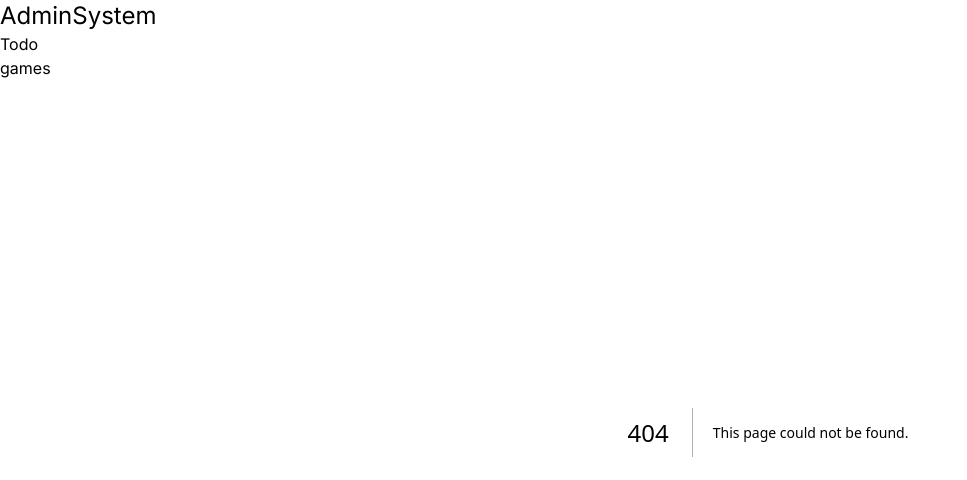
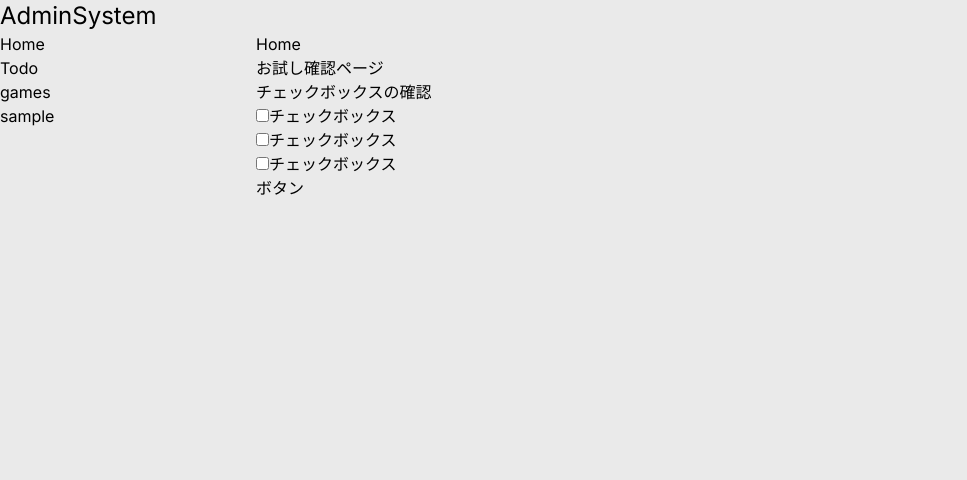
Before and after one commit to T-Naohisa/todo-react, a Next.js app in the folder todo/: page /sample in a window 1280 px wide. Before the commit this address had no page. Shown: the top 480 px of the page, without its empty margins (0-967 px from the left). Built offline with nearby package versions, Linux system fonts and the light colour scheme.

Commit message:
add calender function

```diff
--- a/todo/src/app/page.tsx
+++ b/todo/src/app/page.tsx
@@ -1,36 +1,13 @@
 'use client';
 import React, { useEffect, useState } from 'react';
 import { CalendaerPage } from 'components/calender';
-import { Modal } from 'components/modal';
-type Events = {
-  id: number;
-  title: string;
-  description: string;
-  start: string;
-  end: string;
-  backgroundColor: string;
-  editable: boolean;
-};
 
 export default function Home() {
   const [nowTime, setNowTime] = useState<string>('');
-  const [isOpen, setIsOpen] = useState<boolean>(false);
-  const [eventList, setEventsList] = useState<Events[]>([]);
 
   useEffect(() => {
     getTime();
     setTime();
-    setEventsList([
-      {
-        id: 1,
-        title: 'test',
-        description: 'test',
-        start: '2024-11-23',
-        end: '2024-11-23',
-        backgroundColor: 'green',
-        editable: true,
-      },
-    ]);
   }, []);
 
   /**
@@ -58,50 +35,19 @@ export default function Home() {
    */
   const dateFormat = (date: Date) => {
     const year = date.getFullYear();
-    const month = date.getMonth();
+    const month = date.getMonth() + 1;
     const days = date.getDate();
     const hour = date.getHours();
     const min = date.getMinutes();
 
     return `${year}/${month}/${days} ${hour}:${min}`;
   };
-  const openModal = () => {
-    setIsOpen(true);
-  };
-  const submit = (title: string, disribe: string) => {
-    setIsOpen(false);
-    console.log('登録されたタイトル:' + title);
-    console.log('登録された詳細:' + disribe);
-
-    eventList.push({
-      id: 2,
-      title: 'test2',
-      description: 'test2',
-      start: '2024-11-24',
-      end: '2024-11-24',
-      backgroundColor: 'red',
-      editable: true,
-    });
-    const updateEventList = eventList;
-    setEventsList(updateEventList);
-  };
-  const close = () => {
-    setIsOpen(false);
-  };
 
   return (
     <>
       <p className="timestamp text-6xl">{nowTime}</p>
       <div className="m-5">
-        <CalendaerPage event={eventList} url="/" />
-        <button
-          onClick={() => {
-            openModal();
-          }}
-        >
-          test
-        </button>
-        <Modal isOpen={isOpen} close={close} submit={submit} />
+        <CalendaerPage />
       </div>
     </>
   );
--- /dev/null
+++ b/todo/src/app/sample/page.tsx
@@ -0,0 +1,74 @@
+'use client';
+import React, { useEffect, useState } from 'react';
+
+export default function Page() {
+  const [buttonDisabled, setButtonDisabled] = useState<boolean>(true);
+  useEffect(() => {
+    setButtonDisabled(true);
+  }, []);
+
+  const onchangeCheckbox = (event: React.ChangeEvent<HTMLInputElement>) => {
+    console.log(event.target.checked);
+    const checkstatuslist: boolean[] = [];
+
+    document.querySelectorAll('.checkitems').forEach((item) => {
+      if (item instanceof HTMLInputElement) {
+        console.log('チェックボックスの状態:', item.checked);
+        checkstatuslist.push(item.checked);
+      }
+    });
+    setButtonDisabled(
+      !checkstatuslist.every((item) => {
+        return item === true;
+      }),
+    );
+  };
+  const onClickButton = () => {
+    console.log('ボタンがクリックされました');
+    console.log('disable' + buttonDisabled);
+  };
+
+  return (
+    <div>
+      <h1>Home</h1>
+      <p>お試し確認ページ</p>
+      <div>
+        <p>チェックボックスの確認</p>
+        <input
+          className="checkitems"
+          type="checkbox"
+          onChange={(e) => {
+            onchangeCheckbox(e);
+          }}
+        />
+        <span>チェックボックス</span>
+        <br />
+        <input
+          className="checkitems"
+          type="checkbox"
+          onChange={(e) => {
+            onchangeCheckbox(e);
+          }}
+        />
+        <span>チェックボックス</span>
+        <br />
+        <input
+          className="checkitems"
+          type="checkbox"
+          onChange={(e) => {
+            onchangeCheckbox(e);
+          }}
+        />
+        <span>チェックボックス</span>
+      </div>
+      <button
+        disabled={buttonDisabled}
+        onClick={() => {
+          onClickButton();
+        }}
+      >
+        ボタン
+      </button>
+    </div>
+  );
+}
--- a/todo/src/app/sample/sample.tsx
+++ /dev/null
@@ -1,11 +0,0 @@
-import React from 'react';
-import Link from 'next/link';
-
-export default function Page() {
-  return (
-    <div>
-      <h1>Home</h1>
-      <Link href="/about">About</Link>
-    </div>
-  );
-}
--- a/todo/src/app/todo/page.tsx
+++ b/todo/src/app/todo/page.tsx
@@ -4,6 +4,7 @@ const Todo = () => {
   const test = () => {
     console.log('test');
   };
+
   test();
   return (
     <div className="container mx-auto p-8 text-center max-w-2xl">
--- a/todo/src/components/Sidebar.tsx
+++ b/todo/src/components/Sidebar.tsx
@@ -4,11 +4,17 @@ export const Sidebar = () => {
   return (
     <>
       <p>
+        <Link href="/">Home</Link>
+      </p>
+      <p>
         <Link href="/todo">Todo</Link>
       </p>
       <p>
         <Link href="/games">games</Link>
       </p>
+      <p>
+        <Link href="/sample">sample</Link>
+      </p>
     </>
   );
 };
--- a/todo/src/components/calender.tsx
+++ b/todo/src/components/calender.tsx
@@ -1,16 +1,13 @@
 'use client';
-import React from 'react';
+import React, { use, useEffect, useState } from 'react';
 import FullCalendar from '@fullcalendar/react';
 import dayGridPlugin from '@fullcalendar/daygrid';
 import interactionPlugin, { DateClickArg } from '@fullcalendar/interaction';
-import { EventSourceInput, DateSelectArg } from '@fullcalendar/core/index.js';
+import { EventSourceInput } from '@fullcalendar/core/index.js';
+import { Modal } from 'components/modal';
 
-type Props = {
-  event: Events[];
-  url: string;
-};
-type Events = {
-  id: number;
+export type Events = {
+  id?: number;
   title: string;
   description: string;
   start: string;
@@ -19,35 +16,90 @@ type Events = {
   editable: boolean;
 };
 
-export const CalendaerPage = (props: Props) => {
-  console.log('eventupdate render:' + props.event);
+export const CalendaerPage = () => {
+  const [isOpen, setIsOpen] = useState<boolean>(false);
+  const [eventList, setEventsList] = useState<Events[]>([]);
+  const [newEvent, setNewEvent] = useState<Events>({
+    title: 'a',
+    description: 'a',
+    start: '',
+    end: '',
+    backgroundColor: 'red',
+    editable: true,
+  });
+  useEffect(() => {
+    setEventsList([
+      {
+        title: 'test',
+        description: 'test',
+        start: '2025-05-23',
+        end: '2025-05-23',
+        backgroundColor: 'green',
+        editable: true,
+      },
+      {
+        title: 'sample2',
+        description: 'sample2',
+        start: '2025-05-24',
+        end: '2025-05-26',
+        backgroundColor: 'green',
+        editable: true,
+      },
+    ]);
+  }, []);
+
+  /**
+   * 日付をクリックしたときに発火する
+   * @param arg
+   */
   const dateClick = (arg: DateClickArg) => {
-    console.log('date click');
-    console.log(arg);
+    openModal();
     const date = arg.dateStr;
-    const month = date.slice(5, 7);
-    const days = date.slice(8, 10);
-    console.log(month, days);
-    console.log(props.event[0]?.id);
-    console.log(props.event[1]?.id);
+    setNewEvent((prevEvent) => ({
+      ...prevEvent,
+      start: date,
+      end: date,
+    }));
   };
 
-  const handleDateSelect = (selectInfo: DateSelectArg) => {
-    //テキスト入力が可能なダイアログを表示する
-    const title = prompt('Please enter a new title for your event');
-    const calendarApi = selectInfo.view.calendar;
+  /**
+   * モーダルを開く
+   */
+  const openModal = () => {
+    setIsOpen(true);
+  };
 
-    calendarApi.unselect(); // clear date selection
+  /**
+   * モーダルを閉じる
+   */
+  const close = () => {
+    setIsOpen(false);
+  };
 
-    if (title) {
-      calendarApi.addEvent({
-        id: '2',
-        title: 'test3',
-        start: selectInfo.startStr,
-        end: selectInfo.endStr,
-        allDay: selectInfo.allDay,
-      });
-    }
+  /**
+   * モーダルのsubmitボタンが押されたときに発火する
+   * @param titles
+   * @param disribes
+   */
+  const submit = (titles: string, disribes: string) => {
+    // イベント情報を更新する
+    setNewEvent((prevEvent) => ({
+      ...prevEvent,
+      title: titles,
+      description: disribes,
+    }));
+    // イベントリストに追加するオブジェクトを作成する
+    const newEvents = {
+      title: titles,
+      description: disribes,
+      start: newEvent.start,
+      end: newEvent.end,
+      backgroundColor: 'red',
+      editable: true,
+    };
+    // イベントリストに追加する
+    setEventsList([...eventList, newEvents]);
+    setIsOpen(false);
   };
 
   return (
@@ -56,11 +108,19 @@ export const CalendaerPage = (props: Props) => {
         plugins={[dayGridPlugin, interactionPlugin]}
         dateClick={dateClick} // 日付をクリックしたときに発火する
         initialView="dayGridMonth"
-        events={props.event as EventSourceInput}
+        events={eventList as EventSourceInput}
         selectable={true} //クリックしてドラックができるようにする
         editable={true} //カレンダー上のイベントを変更できるようにする
-        select={handleDateSelect} //日付や時刻が選択されたときに発火する
+        locale={'ja'} //日本語化
       />
+      <button
+        onClick={() => {
+          openModal();
+        }}
+      >
+        test
+      </button>
+      <Modal isOpen={isOpen} close={close} submit={submit} />
     </>
   );
 };
--- a/todo/src/components/modal.tsx
+++ b/todo/src/components/modal.tsx
@@ -77,6 +77,8 @@ export const Modal = (props: Props) => {
                   className="inline-flex items-center gap-2 rounded-md bg-gray-700 py-1.5 px-3 text-sm/6 font-semibold text-white shadow-inner shadow-white/10 focus:outline-none data-[hover]:bg-gray-600 data-[focus]:outline-1 data-[focus]:outline-white data-[open]:bg-gray-700"
                   onClick={() => {
                     props.submit(title, describe);
+                    setTitle('');
+                    setdescribe('');
                   }}
                 >
                   登録
@@ -85,6 +87,8 @@ export const Modal = (props: Props) => {
                   className="inline-flex items-center gap-2 rounded-md bg-gray-700 py-1.5 px-3 text-sm/6 font-semibold text-white shadow-inner shadow-white/10 focus:outline-none data-[hover]:bg-gray-600 data-[focus]:outline-1 data-[focus]:outline-white data-[open]:bg-gray-700"
                   onClick={() => {
                     props.close();
+                    setTitle('');
+                    setdescribe('');
                   }}
                 >
                   閉じる
```
Also changed, not shown: 2 other files (tests, documents, lock files or other folders).
